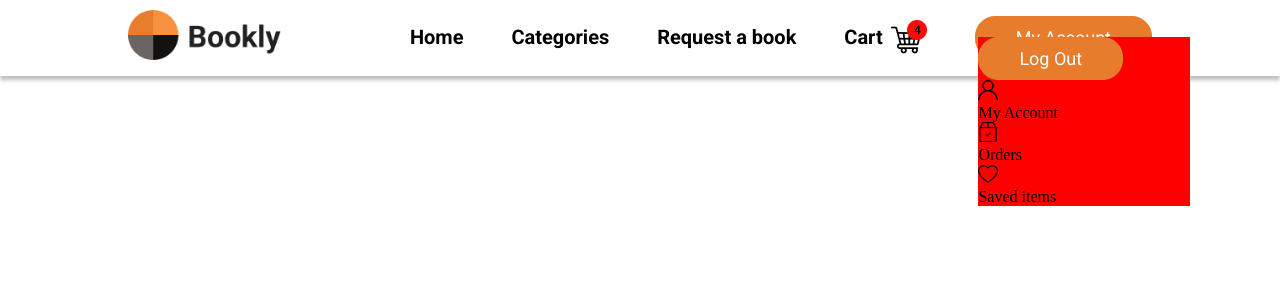
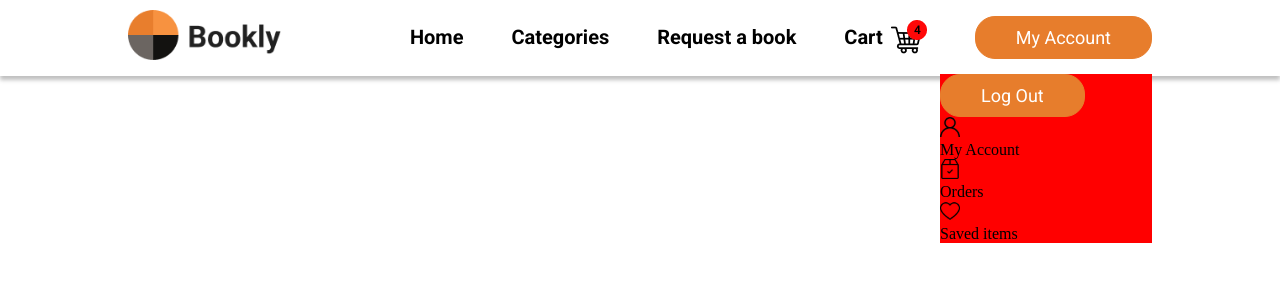
Before and after one commit to gift56/Bookly2.0, a React (Create React App) app: page /page/account in a window 1280 px wide. Shown: the top 300 px of the page. Built offline with nearby package versions, Linux system fonts and the light colour scheme; no server answers; a web font is replaced by a local one.

Commit message:
done positioning dropdown

```diff
--- a/src/sass/AccountStyles/account.module.scss
+++ b/src/sass/AccountStyles/account.module.scss
@@ -1,8 +1,8 @@
 .accHead {
   .dropdown {
     position: absolute;
-    right: 7%;
-    top: 50%;
+    right: 10%;
+    top: 100%;
     width: 212px;
     background-color: red;
   }
```
